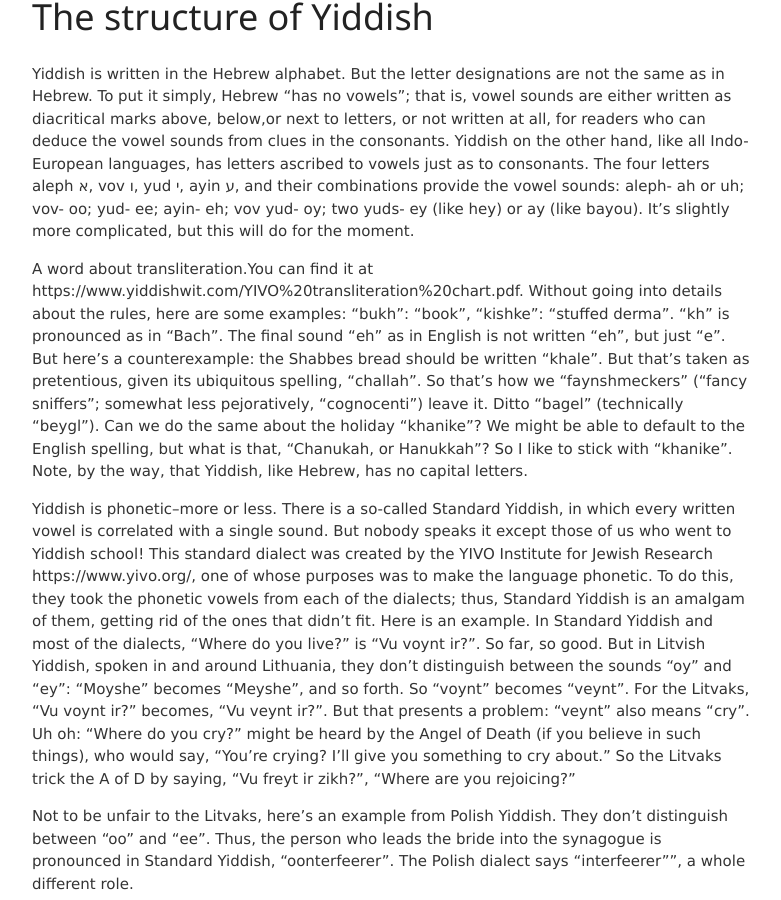
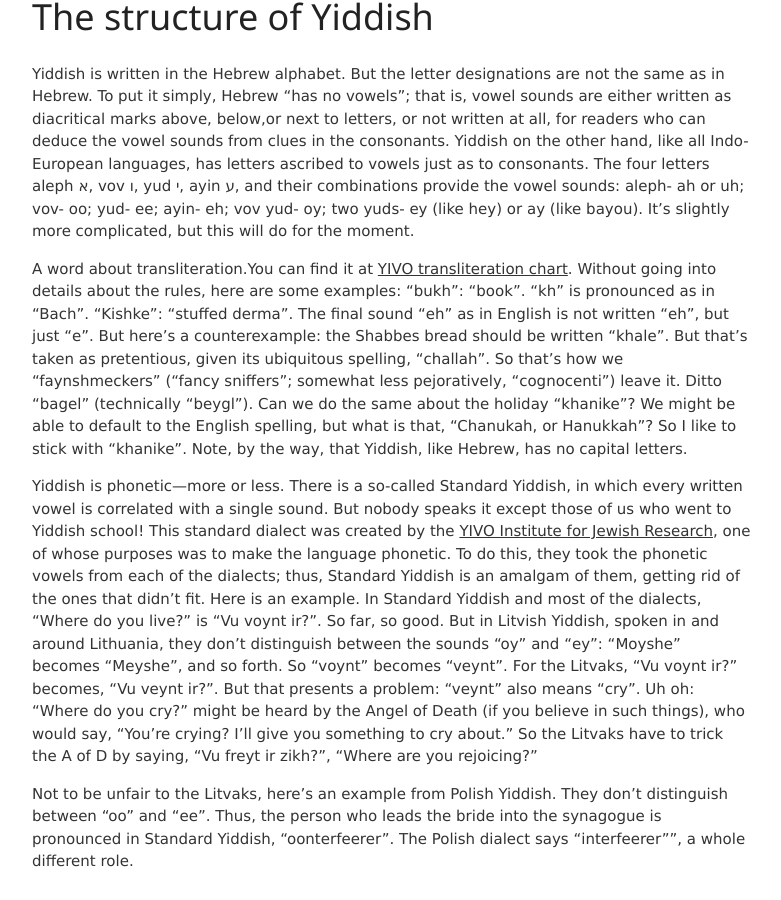
Before and after one commit to jvmallow/jvmallow.github.io, a Jekyll site: the page built from _posts/2025-05-31-Yiddish.md, in a window 1280 px wide and 900 px high, scrolled down 875 px. Shown: the whole window, without its empty margins (248-1029 px from the left). Built offline with Jekyll 4.4.1, drawn with Linux system fonts in a browser that asks for light colours; a script that is not in the unit is left out; some of the changed text lies outside the part shown.

Commit message:
Update 2025-05-31-Yiddish.md

```diff
--- a/_posts/2025-05-31-Yiddish.md
+++ b/_posts/2025-05-31-Yiddish.md
@@ -17,9 +17,9 @@ While Yiddish is not my native language, my immigrant grandparents convinced my
 
 Yiddish is written in the Hebrew alphabet. But the letter designations are not the same as in Hebrew. To put it simply, Hebrew  "has no vowels"; that is, vowel sounds are either written as diacritical marks above, below,or next to letters, or not written at all, for readers who can deduce the vowel sounds from clues in the consonants.  Yiddish on the other hand, like all Indo-European languages, has letters ascribed to vowels just as to consonants. The four letters aleph א, vov ו, yud י, ayin ע, and their combinations provide the vowel sounds: aleph- ah or uh; vov- oo; yud- ee; ayin- eh; vov yud- oy; two yuds- ey (like hey) or ay (like bayou). It's slightly more complicated, but this will do for the moment.
 
-A word about transliteration.You can find it at https://www.yiddishwit.com/YIVO%20transliteration%20chart.pdf.  Without going into details about the rules, here are some examples: "bukh": "book", "kishke": "stuffed derma". "kh" is pronounced as in "Bach". The final sound "eh" as in English is not written "eh", but just "e". But here's a counterexample: the Shabbes bread should be written "khale". But that's taken as pretentious, given its ubiquitous spelling, "challah". So that's how we "faynshmeckers" ("fancy sniffers"; somewhat less pejoratively, "cognocenti") leave it.  Ditto "bagel" (technically "beygl"). Can we do the same about the holiday "khanike"? We might be able to default to the English spelling, but what is that, "Chanukah, or Hanukkah"? So I like to stick with "khanike". Note, by the way, that Yiddish, like Hebrew, has no capital letters.
+A word about transliteration.You can find it at [YIVO transliteration chart](https://www.yiddishwit.com/YIVO%20transliteration%20chart.pdf).  Without going into details about the rules, here are some examples: "bukh": "book". "kh" is pronounced as in "Bach". "Kishke": "stuffed derma". The final sound "eh" as in English is not written "eh", but just "e". But here's a counterexample: the Shabbes bread should be written "khale". But that's taken as pretentious, given its ubiquitous spelling, "challah". So that's how we "faynshmeckers" ("fancy sniffers"; somewhat less pejoratively, "cognocenti") leave it.  Ditto "bagel" (technically "beygl"). Can we do the same about the holiday "khanike"? We might be able to default to the English spelling, but what is that, "Chanukah, or Hanukkah"? So I like to stick with "khanike". Note, by the way, that Yiddish, like Hebrew, has no capital letters.
 
-Yiddish is phonetic--more or less. There is a so-called Standard Yiddish, in which every written vowel is correlated with a single sound. But nobody speaks it except those of us who went to Yiddish school! This standard dialect was created by the YIVO Institute for Jewish Research https://www.yivo.org/, one of whose purposes was to make the language phonetic. To do this, they took the phonetic vowels from each of the dialects; thus, Standard Yiddish is an amalgam of them, getting rid of the ones that didn't fit. Here is an example. In Standard Yiddish and most of the dialects, "Where do you live?" is "Vu voynt ir?". So far, so good. But in Litvish Yiddish, spoken in and around Lithuania, they don't distinguish between the sounds "oy" and "ey": "Moyshe" becomes "Meyshe", and so forth. So "voynt" becomes "veynt". For the Litvaks, "Vu voynt ir?" becomes, "Vu veynt ir?". But that presents a problem: "veynt" also means "cry". Uh oh: "Where do you cry?" might be heard by the Angel of Death (if you believe in such things), who would say, "You're crying? I'll give you something to cry about." So the Litvaks trick the A of D by saying, "Vu freyt ir zikh?", "Where are you rejoicing?"
+Yiddish is phonetic---more or less. There is a so-called Standard Yiddish, in which every written vowel is correlated with a single sound. But nobody speaks it except those of us who went to Yiddish school! This standard dialect was created by the [YIVO Institute for Jewish Research](https://www.yivo.org/), one of whose purposes was to make the language phonetic. To do this, they took the phonetic vowels from each of the dialects; thus, Standard Yiddish is an amalgam of them, getting rid of the ones that didn't fit. Here is an example. In Standard Yiddish and most of the dialects, "Where do you live?" is "Vu voynt ir?". So far, so good. But in Litvish Yiddish, spoken in and around Lithuania, they don't distinguish between the sounds "oy" and "ey": "Moyshe" becomes "Meyshe", and so forth. So "voynt" becomes "veynt". For the Litvaks, "Vu voynt ir?" becomes, "Vu veynt ir?". But that presents a problem: "veynt" also means "cry". Uh oh: "Where do you cry?" might be heard by the Angel of Death (if you believe in such things), who would say, "You're crying? I'll give you something to cry about." So the Litvaks have to trick the A of D by saying, "Vu freyt ir zikh?", "Where are you rejoicing?"
 
 Not to be unfair to the Litvaks, here's an example from Polish Yiddish. They don't distinguish between "oo" and "ee". Thus, the person who leads the bride into the synagogue is pronounced in Standard Yiddish, "oonterfeerer". The Polish dialect says "interfeerer"", a whole different role.
 
@@ -51,7 +51,7 @@ The lady replies, “*Damages* I already have. What I need is repairs!”
 
 Yiddish literature was and is the instrument of secular Jewish culture.
 
-Written literature dates back to the 14th century.  Tkhines, a prayer collection dating to the 16th century, and Tsena Urena, a Yiddish translation of the Torah and accompanying Haftores, dating to the 17th century https://en.wikipedia.org/wiki/Haftara, were designated for "women and feeble-minded men".  But they gave entree to women, who were proscribed from reading the Hebrew Torah.  Examples of early tales included some with Biblical themes, such as "Mayse Yoysef" (The Story of Joseph). Others are taken from chivalric tales (with sex and violence removed); one such is the story of the English knight Bemish of Hampton. the Yiddish author, Eliohu Bokher, had only the Italian translation, where "Bemish" became "Bovo". The stories are called "Bovo Mayses". That's what came down to us as "Bobe Mayses": "grandmother's tales", usually called "old wives' tales".
+Written literature dates back to the 14th century.  Tkhines, a prayer collection dating to the 16th century, and Tsena Urena, a Yiddish translation of the Torah and accompanying additional prayers ([Haftores](https://en.wikipedia.org/wiki/Haftara)), dating to the 17th century, were designated for "women and feeble-minded men".  But they gave entree to women, who were proscribed from reading the Hebrew Torah.  Examples of early tales included some with Biblical themes, such as "Mayse Yoysef" (The Story of Joseph). Others are taken from chivalric tales (with sex and violence removed); one such is the story of the English knight Bemish of Hampton. the Yiddish author, Eliohu Bokher, had only the Italian translation, where "Bemish" became "Bovo". The stories are called "Bovo Mayses". That's what came down to us as "Bobe Mayses": "grandmother's tales", usually called "old wives' tales".
 
 17th Century Yiddish literature was notable for Glikl of Hamlin, a Western European Jewish woman who raised 13 children, managed a successful business concern begun by her late husband, and  wrote her memoirs. They gave a picture of 17th and early 18th century western Jews, as well as a trove of vocabulary and morphology for modern linguistic scholars.  What her writings also did was to open the door of secular Yiddish literature to women, who have been prominent ever since.
 
@@ -59,7 +59,7 @@ The 18th and early 19th centuries brought us the precursors of Harlequin-type ro
 
 In the late 19th Century, Yiddish literature really came into its own, with the Big Three, codifiers of literary Yiddish: Mendele Moykher Sforim, called "The grandfather of Yiddish literature", I. L. Peretz, called "The father of Yiddish literature", and Sholem Aleikhem, called, well, "Sholem Aleikhem"   Of the three, only I. L. Peretz is called by his last name. Mendele is called Mendele. Moykher Sforim, his nom de plume, means "bookseller."  And Sholem Aleikhem  is always called Sholem Aleikhem, which means "hello", literally "peace be upon you"--obviousy also a nom de plume. "Mr. Aleikhem"? Never. Each of the three wrote numerous great works. (I'll use transliteration, not in the Yiddish script in which it was written, unless I can find links to it.)
 
-![Mendele](https://upload.wikimedia.org/wikipedia/commons/thumb/c/c5/Mendele_Mocher_Sforim.jpg/500px-Mendele_Mocher_Sforim.jpg)
+<img src="https://upload.wikimedia.org/wikipedia/commons/thumb/c/c5/Mendele_Mocher_Sforim.jpg/500px-Mendele_Mocher_Sforim.jpg" style="float:right;width:150px;margin:10px" />
 
 Mendele's greatest, and certainly most translated and published work, was "Mesoyes Benyomin Hashlishi": "The Travels of Benjamin the Third". So who were First and Second?  Benjamin I was Benjamin of Tudela, a medieval Jewish traveler who visited Europe, Asia, and Africa in the twelfth century (long before Marco Polo). _https://en.wikipedia.org/wiki/Benjamin_of_Tudela. Benjamin II was a Rumanian Jewish traveler,whose real name was Joseph Israel. He adopted the name of Benjamin of Tudela, and toward the end of 1844 set out to search for the Ten Lost Tribes. "Mesoyes Benyomin Hashlishi" is the Don Quixote plot reconfigured as a biting satite on Jewish life in Eastern Europe. Binyomin has a squire named Senderl (think Sancho). They travel to what Binyomin thinks are great foreign places. In fact they just go in circles for a long time, ending up in their own shetl (shetls are small towns in Eastern Europe, populated mostly by Jews). https://encyclopedia.yivo.org/article/27#).
 
```
